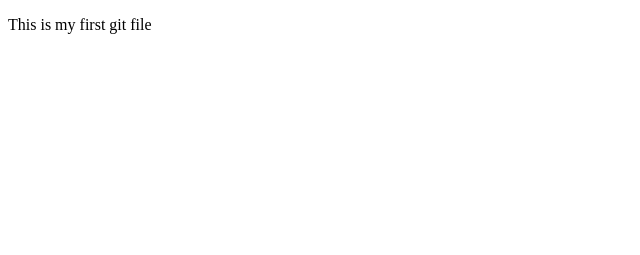
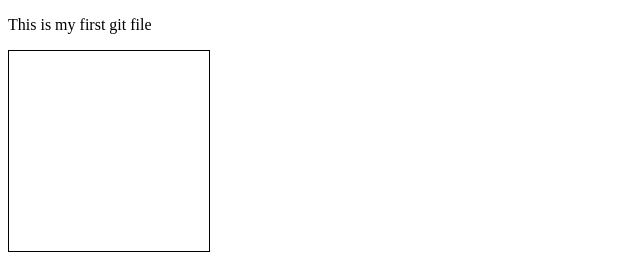
Before and after one commit to shoebahmad/learn_git, a plain HTML site: page index.html in a window 1280 px wide. Shown: the whole page, without its empty margins (0-640 px from the left). Drawn offline with Linux system fonts and the light colour scheme.

Commit message:
change in index file

```diff
--- a/index.html
+++ b/index.html
@@ -7,5 +7,6 @@
 </head>
 <body>
     <p>This is my first git file</p>
+    <div style="height:200px;width:200px;border:1px solid;"></div>
 </body>
 </html>
```
